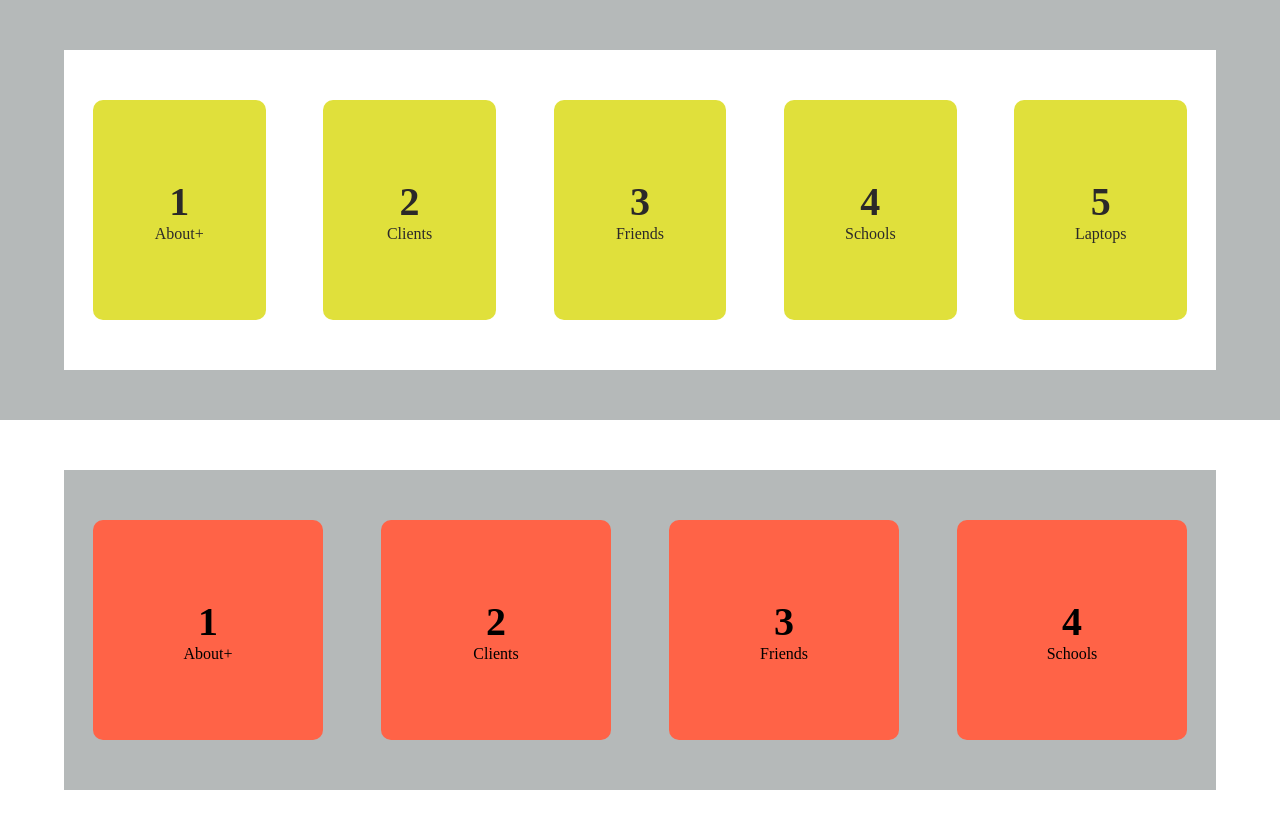
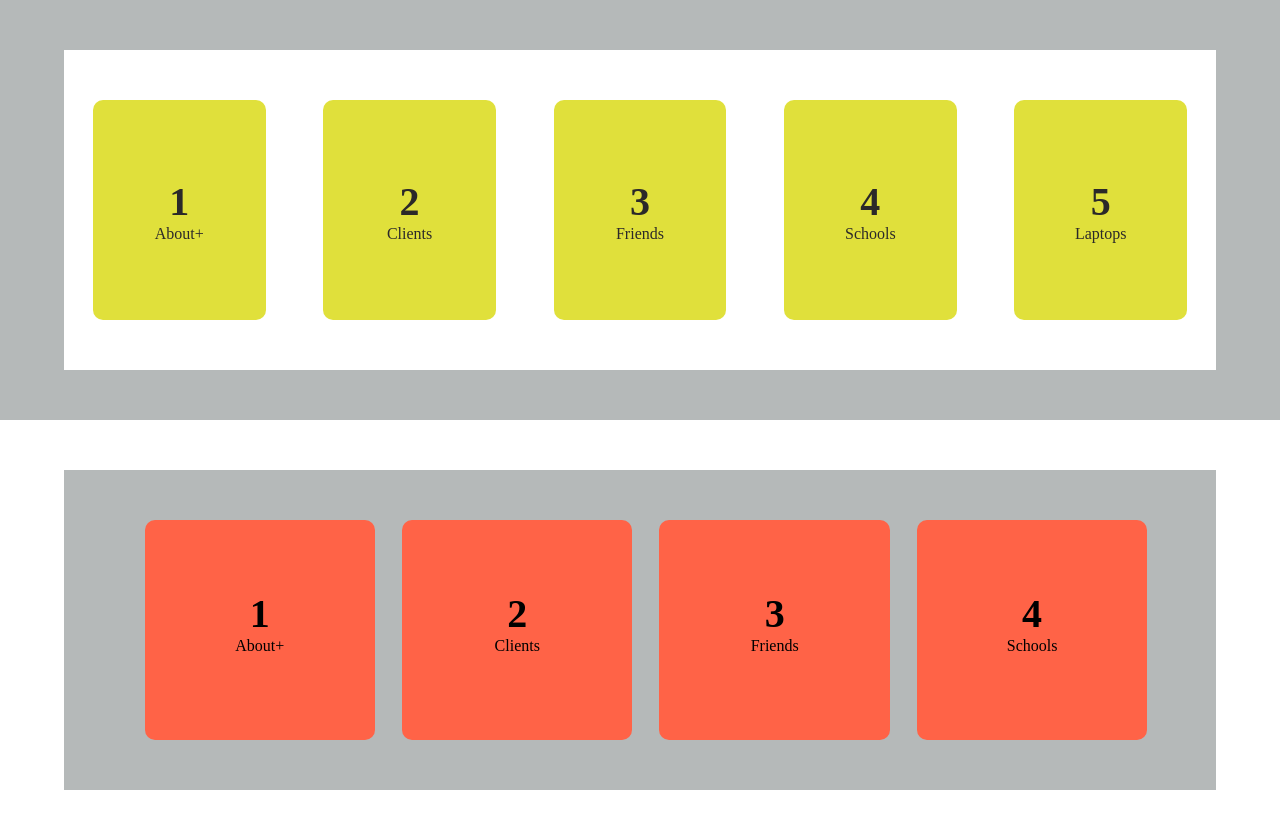
Before and after one commit to imbittukr/Assignment2, a plain HTML site: page Assignment 2/index.html in a window 1280 px wide. After the commit the page ends 800 px from the top, so only its background shows below. Drawn offline with Linux system fonts and the light colour scheme.

Commit message:
Update style.css

```diff
--- a/Assignment 2/style.css
+++ b/Assignment 2/style.css
@@ -48,35 +48,77 @@
 }
 
 /* .first_section end */
-.second_section{
-    background-color: #fff;
+
+/* .second_section start */
+.first_section{
+    background-color: rgba(132, 139, 139,0.6);
     width: 100%;
     display: flex;
     justify-content: center;
 }
-.second_container{
+
+.first_container{
+    /* background-color: brown; */
     margin-top: 50px;
     margin-bottom: 50px;
-
+    display: flex;
 }
-.box2{
+.box1{
+    background-color: #fff;
+    padding-top: 50px;
     padding-bottom: 50px;
-    padding-top: 50px;
-    background-color: rgba(132, 139, 139,0.6);
     display: flex;
     width: 100%;
     justify-content: space-around;
     flex-wrap: wrap;
 }
-.ele{
-    width: 20%;
-    background-color: tomato;
+.element{
+    width: 15%;
+    background-color: rgb(224, 224, 59);
     height: 220px;
     display: flex;
     flex-direction: column;
     justify-content: center;
     align-items: center;
     border-radius: 10px;
+    color: rgb(43, 41, 41);;
+}
+.element h3{
+    font-size: 40px;
+}
+
+/* .first_section end */
+.second_section{
+    background-color: #fff;
+    width: 100%;
+    margin-top: 50px;
+
+}
+.second_container{
+    margin-top: 50px;
+    margin-bottom: 50px;
+    display: block;
+    margin: auto;
+    background-color: rgba(132, 139, 139,0.6);
+}
+.box2{
+    padding-bottom: 50px;
+    padding-top: 50px;
+    /* background-color: rgba(132, 139, 139,0.6); */
+    display: block;
+    margin: auto;
+    width: 100%;
+    margin-left: 7%;
+}
+.ele{
+    width: 20%;
+    background-color: tomato;
+    height: 220px;
+    display: inline-block;
+    border-radius: 10px;
+    text-align: center;
+    padding-top: 70px;
+    margin-right: 2%;
 }
 .ele h3{
     font-size: 40px;
```
